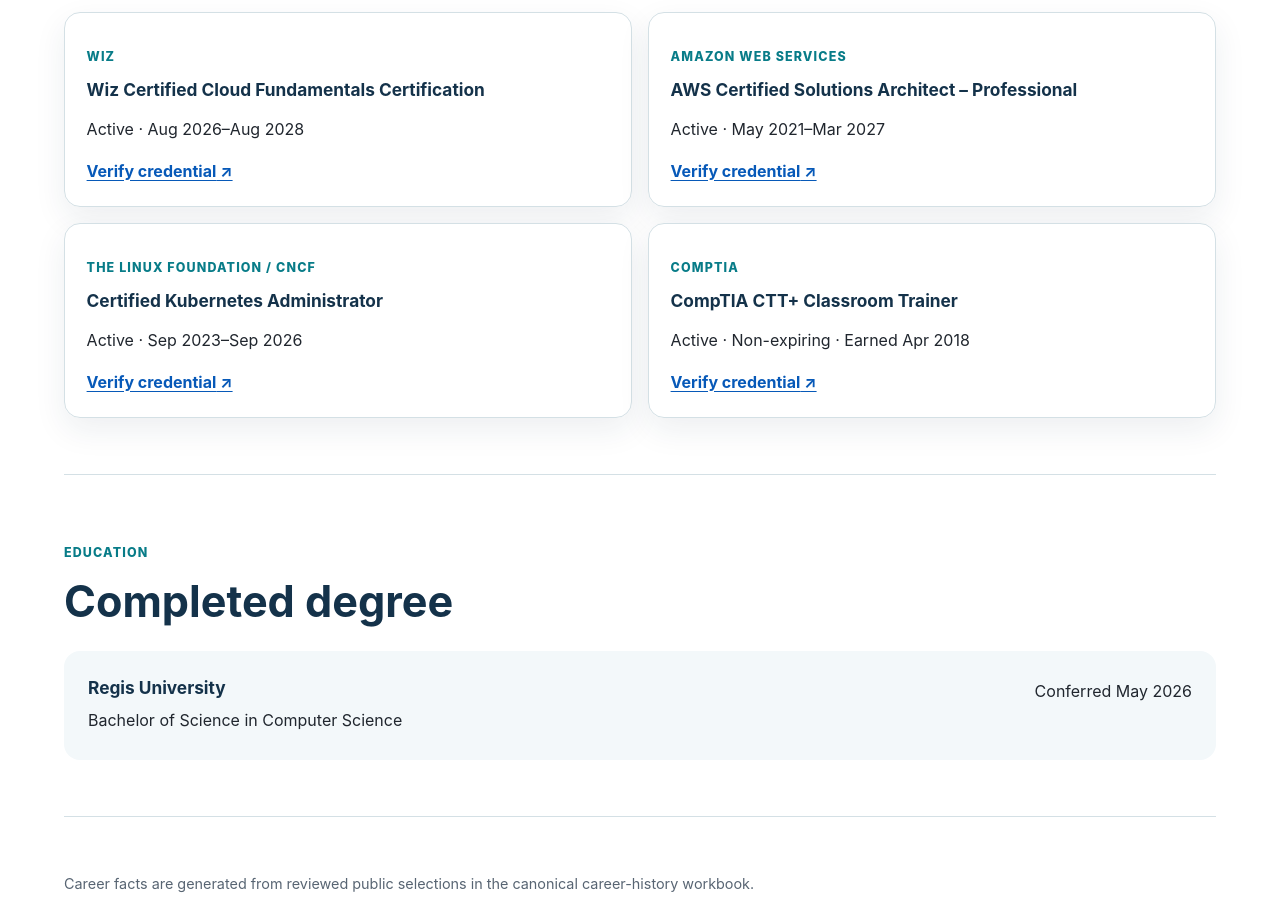
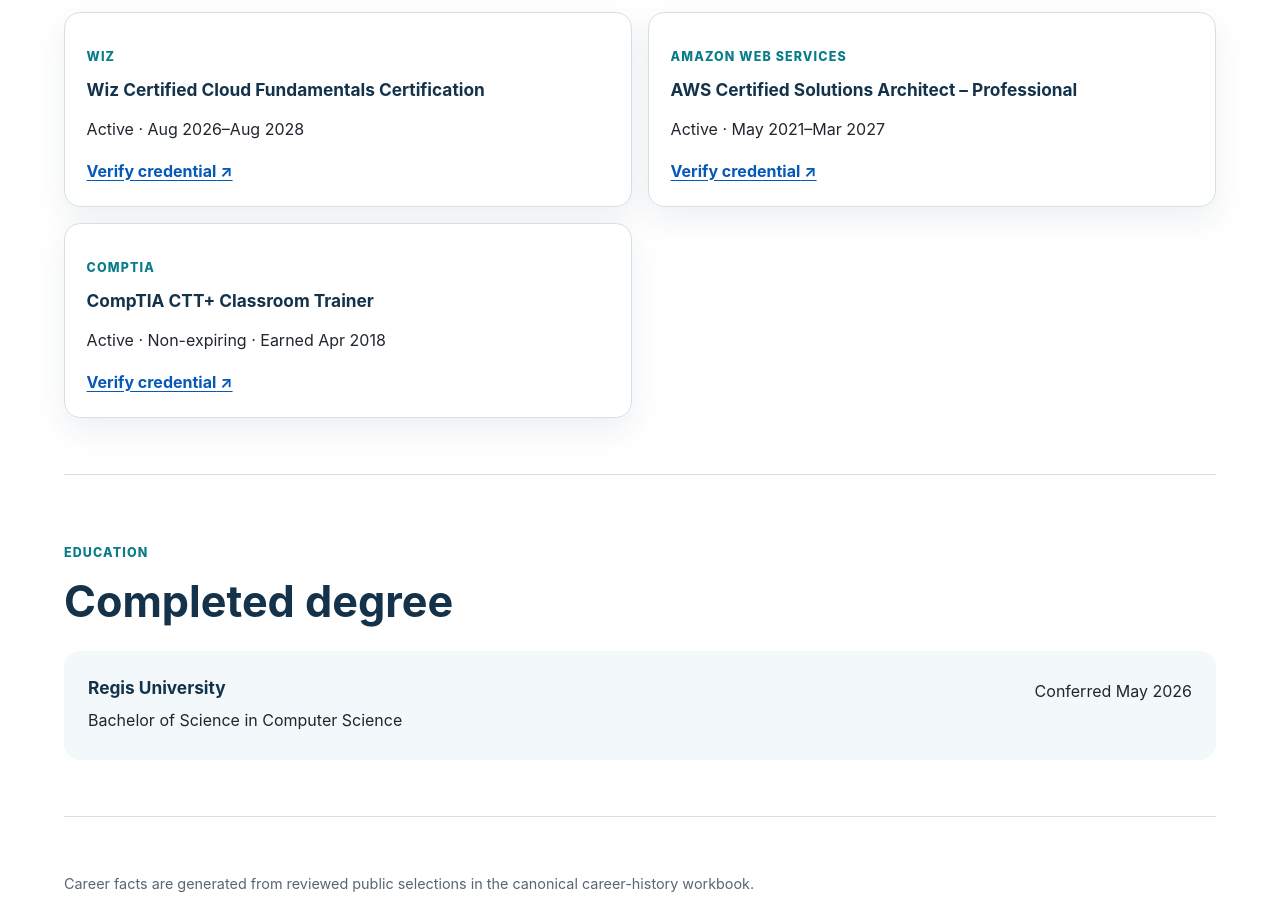
Before and after one commit to hasherwi/hasherwi.github.io, a Jekyll site: the page built from index.html, in a window 1280 px wide and 900 px high, scrolled down 3166 px. Built offline with Jekyll 4.4.1, drawn with Linux system fonts in a browser that asks for light colours.

Commit message:
Remove CKA from current portfolio certifications (#4)
* Refresh approved portfolio credentials and role dates

* Limit portfolio correction to current certification status

```diff
--- a/_data/portfolio.generated.yml
+++ b/_data/portfolio.generated.yml
@@ -123,12 +123,6 @@
     title: AWS Certified Solutions Architect – Professional
     status: Active · May 2021–Mar 2027
     approved_public_url: https://www.credly.com/go/2mryEHsDx4PN1gg0q5sMoQ
-  - record_id: CERT-0013
-    treatment: primary
-    issuer: The Linux Foundation / CNCF
-    title: Certified Kubernetes Administrator
-    status: Active · Sep 2023–Sep 2026
-    approved_public_url: https://www.credly.com/go/JEy4uW66dzNilFK1nqr7sw
   - record_id: CERT-0023
     treatment: supporting
     issuer: CompTIA
--- a/schema/public-portfolio.schema.json
+++ b/schema/public-portfolio.schema.json
@@ -8,7 +8,7 @@
     "experience": {"type": "array", "minItems": 5, "items": {"$ref": "#/$defs/contentRecord"}},
     "impact": {"type": "array", "minItems": 6, "items": {"$ref": "#/$defs/contentRecord"}},
     "speaking": {"type": "array", "minItems": 1, "items": {"$ref": "#/$defs/contentRecord"}},
-    "certifications": {"type": "array", "minItems": 4, "items": {"$ref": "#/$defs/contentRecord"}},
+    "certifications": {"type": "array", "minItems": 3, "items": {"$ref": "#/$defs/contentRecord"}},
     "education": {"type": "array", "minItems": 1, "items": {"$ref": "#/$defs/contentRecord"}}
   },
   "$defs": {
```
